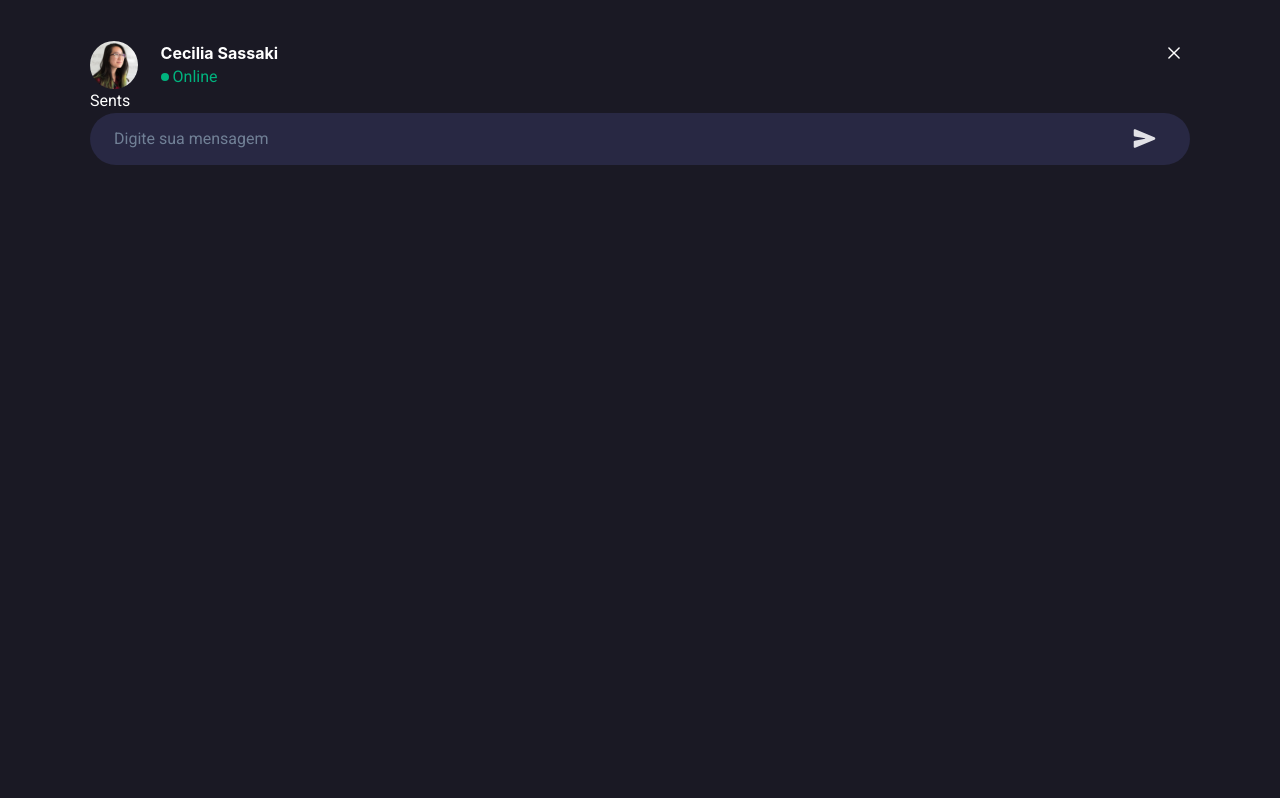
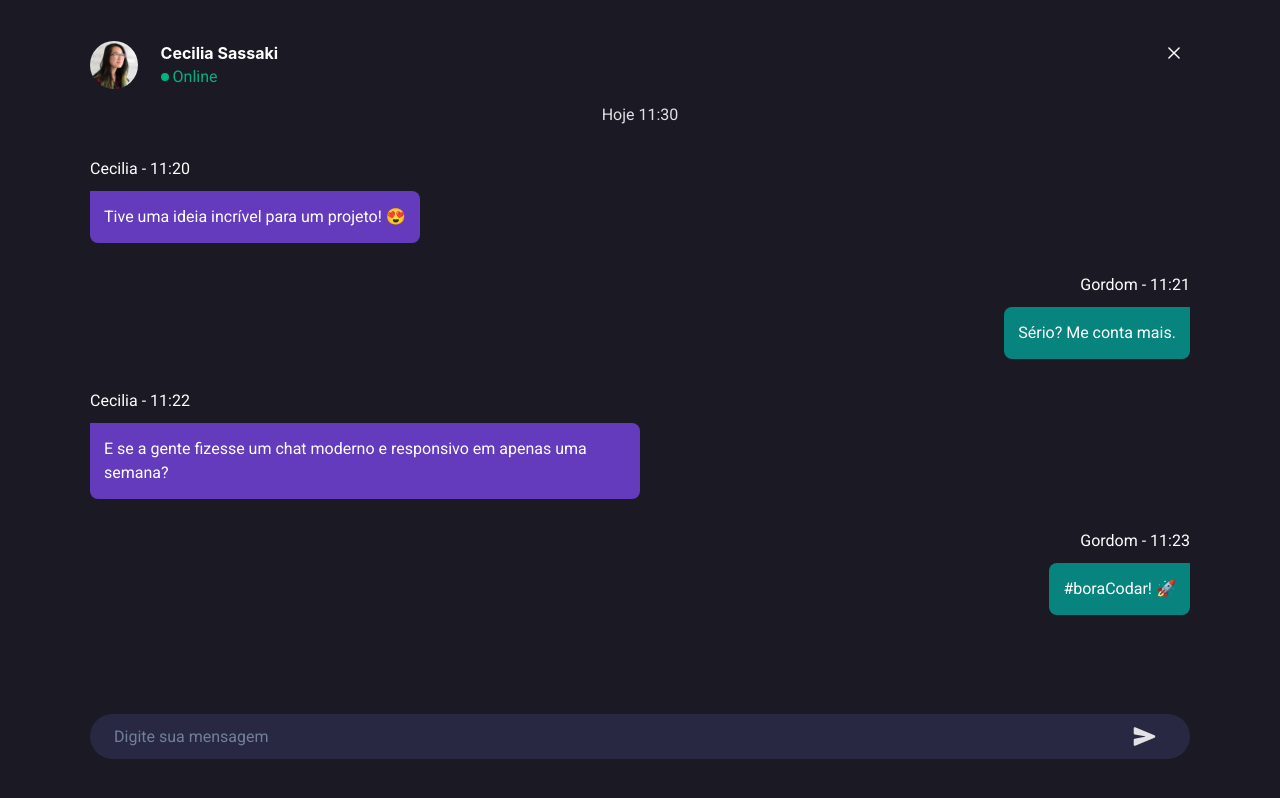
Before and after one commit to jairo-sousa/boracodar-4-chat, a React (Vite) app: page / in a window 1280 px wide. Built offline with nearby package versions, Linux system fonts and the light colour scheme.

Commit message:
style: finish Sents

```diff
--- a/db/db.json
+++ b/db/db.json
@@ -27,7 +27,7 @@
 			"sents_id": []
 		}
 	],
-	"sent": [
+	"sents": [
 		{
 			"date": "Sun Jan 29 2023 21:27:03 GMT-0300 (Horário Padrão de Brasília)",
 			"message": {
--- a/src/App.tsx
+++ b/src/App.tsx
@@ -5,18 +5,18 @@ import { SendForm } from "./components/SendForm";
 
 export function App() {
 	return (
-		<Box className="App" w="85.93%" h="89.84%">
 		<Flex
+			className="App"
+			w="85.93%"
+			h="89.84%"
 			direction="column"
+			justify="space-between"
 			fontFamily="Roboto, sans-serif"
 			color="white"
-				w="100%"
-				h="100%"
 		>
 			<ChatHeader />
 			<Sents />
 			<SendForm />
 		</Flex>
-		</Box>
 	);
 }
--- /dev/null
+++ b/src/components/Sent.tsx
@@ -0,0 +1,63 @@
+import { Flex, Text } from "@chakra-ui/react";
+
+type SentProps = {
+	sentByYou: Boolean;
+	userId: Number;
+	time: String;
+	message: String;
+};
+export function Sent(props: SentProps) {
+	const users = [
+		{
+			id: 1,
+			username: "sassakiceci",
+			password: "1234",
+			name: "Cecilia",
+			last_name: "Sassaki",
+			status: "Online",
+			profile_picture: "",
+		},
+		{
+			id: 2,
+			username: "ramsaygord",
+			password: "1234",
+			name: "Gordom",
+			last_name: "Ramsay",
+			status: "Online",
+			profile_picture: "",
+		},
+	];
+	const authorName = users
+		.map((user) => {
+			if (user.id == props.userId) return user.name;
+		})
+		.toString()
+		.replace(",", "");
+
+	const sentStyle = {
+		justify: "end",
+		bg: "#07847E",
+		borderRadius: "0.8rem 0 0.8rem 0.8rem",
+	};
+	const recivedStyle = {
+		justify: "start",
+		bg: "#633BBC",
+		borderRadius: "0 0.8rem 0.8rem 0.8rem",
+	};
+
+	const style = props.sentByYou ? sentStyle : recivedStyle;
+	return (
+		<Flex align={style.justify} w="100%" direction="column" gap="1rem">
+			<Text> {`${authorName} - ${props.time}`} </Text>
+			<Text
+				backgroundColor={style.bg}
+				borderRadius={style.borderRadius}
+				p="1.4rem"
+				w="fit-content"
+				maxW="50%"
+			>
+				{props.message}
+			</Text>
+		</Flex>
+	);
+}
--- a/src/components/Sents.tsx
+++ b/src/components/Sents.tsx
@@ -1,9 +1,74 @@
 import { Flex, Text } from "@chakra-ui/react";
+import { Sent } from "./Sent";
 
 export function Sents() {
+	const sents = [
+		{
+			date: "11:20",
+			message: {
+				media: [""],
+				text: "Tive uma ideia incrível para um projeto! 😍",
+			},
+			user_id: 1,
+		},
+		{
+			date: "11:22",
+			message: {
+				media: [""],
+				text: "E se a gente fizesse um chat moderno e responsivo em apenas uma semana?",
+			},
+			user_id: 1,
+		},
+		{
+			date: "11:21",
+			message: {
+				media: [""],
+				text: "Sério? Me conta mais.",
+			},
+			user_id: 2,
+		},
+		{
+			date: "11:23",
+			message: {
+				media: [""],
+				text: "#boraCodar! 🚀",
+			},
+			user_id: 2,
+		},
+	];
+
+	sents.sort(function (a, b) {
+		var key1 = a.date;
+		var key2 = b.date;
+
+		if (key1 < key2) {
+			return -1;
+		} else if (key1 == key2) {
+			return 0;
+		} else {
+			return 1;
+		}
+	});
 	return (
-		<Flex>
-			<Text>Sents</Text>
+		<Flex py="1.4rem" align="start" h="100%" direction="column" gap="3rem">
+			<Text size="1.2rem" color="#E1E1E6" w="100%" align="center">
+				Hoje 11:30
+			</Text>
+
+			{sents.map((sent, i) => {
+				return (
+					<Sent
+						key={`${sent.user_id} - ${i}`}
+						sentByYou={sent.user_id == 2}
+						time={sent.date}
+						userId={sent.user_id}
+						message={sent.message.text}
+					/>
+				);
+			})}
 		</Flex>
 	);
+	function extractTime(date: Date) {
+		return "11:10";
+	}
 }
```
Lines whose indentation alone changed are shown as unchanged.
